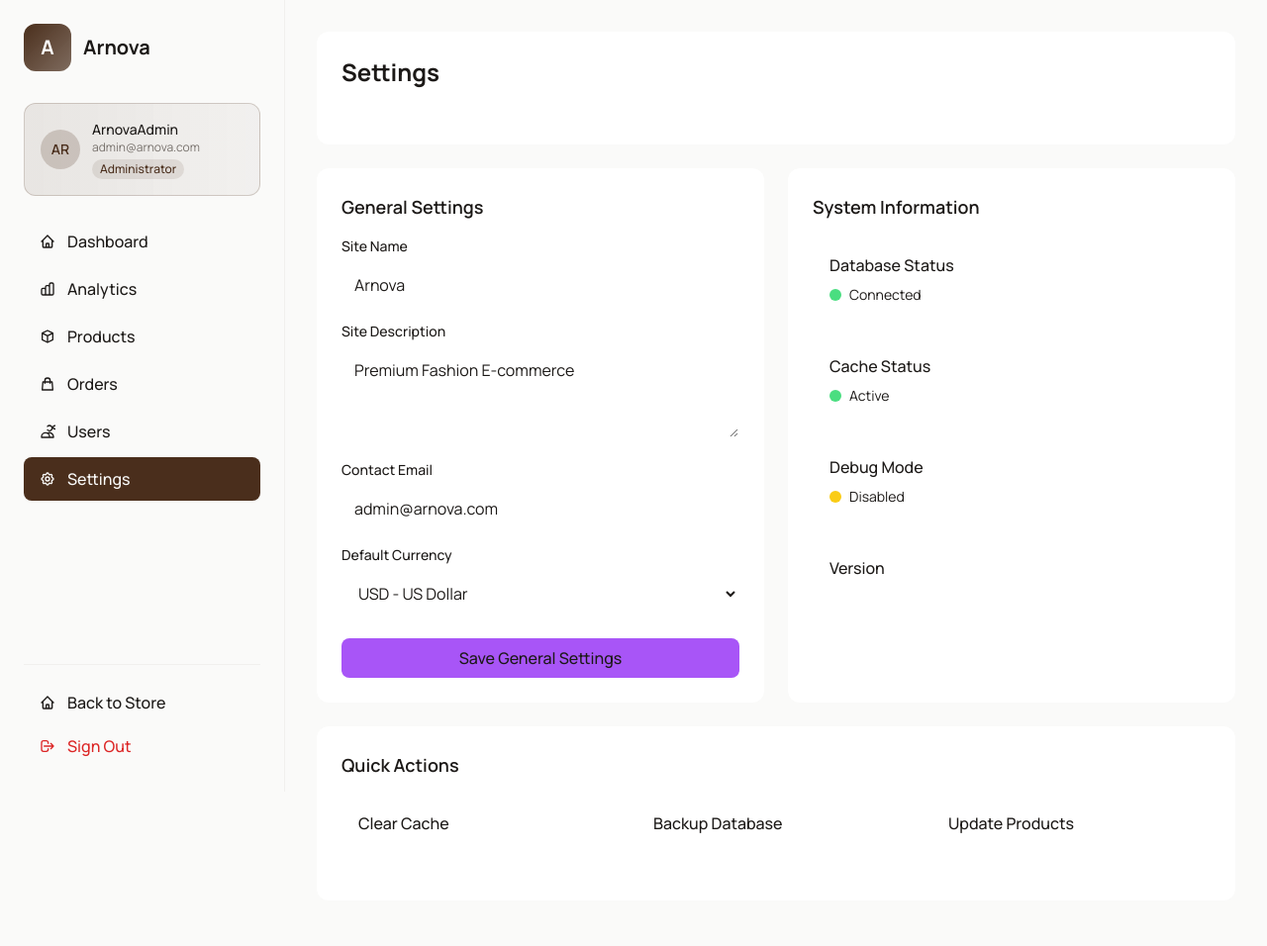
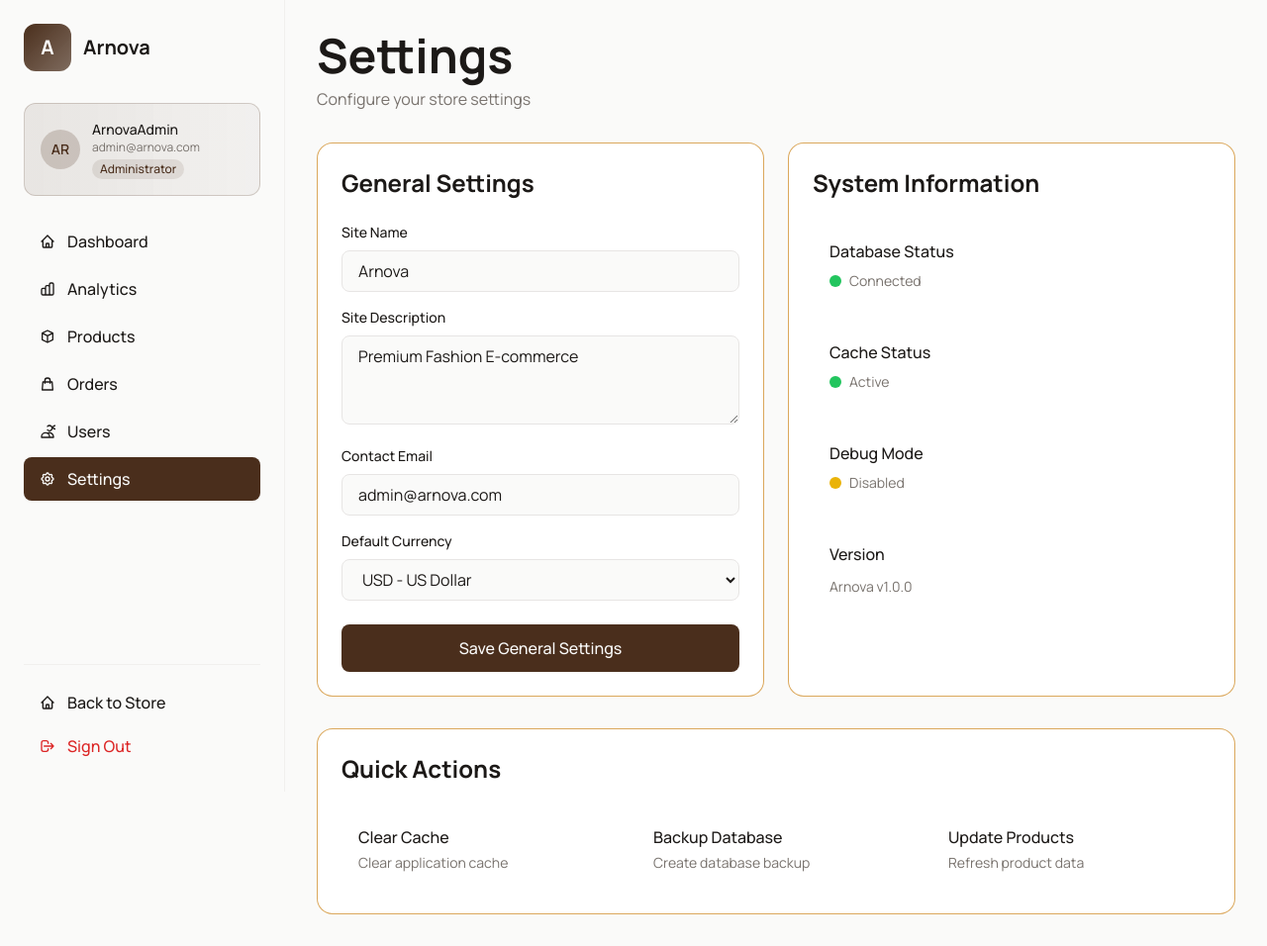
Before and after one commit to shopify-kenya/Arnova, a Django app: page /admin/settings/ in a window 1280 px wide. Shown: the whole page at 99% size. Before the commit the page ends 842 px from the top, so only its background shows below. Run offline with Django 5.2, Linux system fonts and the light colour scheme; a user stored in the database is signed in; some libraries are stand-ins or nearby versions.

Commit message:
feat(admin): sync theme across all admin pages and remove test data
- Updated all admin templates with consistent Arnova theme (olive/brown colors)
- Replaced white/purple colors with primary/accent theme colors
- Removed test data from dashboard, analytics, orders, users, and settings pages
- Added empty state handling for all data sections
- Improved typography and spacing consistency
- Enhanced hover effects and transitions

```diff
--- a/templates/admin/settings.html
+++ b/templates/admin/settings.html
@@ -3,100 +3,100 @@
 {% block title %}Settings - Arnova Admin{% endblock %}
 
 {% block content %}
-<div class="space-y-6">
+<div class="space-y-8">
     <!-- Header -->
-    <div class="glass-strong rounded-xl p-6">
-        <h2 class="text-2xl font-bold mb-2">Settings</h2>
-        <p class="text-white/70">Configure your store settings</p>
+    <div>
+        <h1 class="text-5xl font-bold text-foreground mb-2">Settings</h1>
+        <p class="text-muted-foreground">Configure your store settings</p>
     </div>
 
     <!-- Settings Form -->
     <div class="grid grid-cols-1 lg:grid-cols-2 gap-6">
         <!-- General Settings -->
-        <div class="glass-strong rounded-xl p-6">
-            <h3 class="text-lg font-semibold mb-4">General Settings</h3>
+        <div class="glass-strong rounded-2xl p-6 acrylic-card">
+            <h3 class="text-2xl font-bold text-foreground mb-6">General Settings</h3>
             <form method="post">
                 {% csrf_token %}
                 <div class="space-y-4">
                     <div>
-                        <label class="block text-sm font-medium mb-2">Site Name</label>
+                        <label class="block text-sm font-medium text-foreground mb-2">Site Name</label>
                         <input type="text" name="site_name" value="{{ site_name }}"
-                               class="w-full px-3 py-2 bg-white/10 border border-white/20 rounded-lg focus:outline-none focus:border-purple-400">
+                               class="w-full px-4 py-2 bg-background border border-border rounded-lg focus:outline-none focus:border-primary focus:ring-1 focus:ring-primary">
                     </div>
                     <div>
-                        <label class="block text-sm font-medium mb-2">Site Description</label>
+                        <label class="block text-sm font-medium text-foreground mb-2">Site Description</label>
                         <textarea name="site_description" rows="3"
-                                  class="w-full px-3 py-2 bg-white/10 border border-white/20 rounded-lg focus:outline-none focus:border-purple-400">{{ site_description }}</textarea>
+                                  class="w-full px-4 py-2 bg-background border border-border rounded-lg focus:outline-none focus:border-primary focus:ring-1 focus:ring-primary">{{ site_description }}</textarea>
                     </div>
                     <div>
-                        <label class="block text-sm font-medium mb-2">Contact Email</label>
+                        <label class="block text-sm font-medium text-foreground mb-2">Contact Email</label>
                         <input type="email" name="contact_email" value="{{ contact_email }}"
-                               class="w-full px-3 py-2 bg-white/10 border border-white/20 rounded-lg focus:outline-none focus:border-purple-400">
+                               class="w-full px-4 py-2 bg-background border border-border rounded-lg focus:outline-none focus:border-primary focus:ring-1 focus:ring-primary">
                     </div>
                     <div>
-                        <label class="block text-sm font-medium mb-2">Default Currency</label>
+                        <label class="block text-sm font-medium text-foreground mb-2">Default Currency</label>
                         <select name="default_currency"
-                                class="w-full px-3 py-2 bg-white/10 border border-white/20 rounded-lg focus:outline-none focus:border-purple-400">
+                                class="w-full px-4 py-2 bg-background border border-border rounded-lg focus:outline-none focus:border-primary focus:ring-1 focus:ring-primary">
                             <option value="USD" {% if default_currency == 'USD' %}selected{% endif %}>USD - US Dollar</option>
                             <option value="KES" {% if default_currency == 'KES' %}selected{% endif %}>KES - Kenyan Shilling</option>
                             <option value="EUR" {% if default_currency == 'EUR' %}selected{% endif %}>EUR - Euro</option>
                         </select>
                     </div>
                 </div>
-                <button type="submit" class="w-full bg-purple-500 hover:bg-purple-600 py-2 rounded-lg font-medium mt-6">
+                <button type="submit" class="w-full bg-primary hover:bg-primary/90 text-primary-foreground py-3 rounded-lg font-medium mt-6 transition-colors">
                     Save General Settings
                 </button>
             </form>
         </div>
 
         <!-- System Information -->
-        <div class="glass-strong rounded-xl p-6">
-            <h3 class="text-lg font-semibold mb-4">System Information</h3>
+        <div class="glass-strong rounded-2xl p-6 acrylic-card">
+            <h3 class="text-2xl font-bold text-foreground mb-6">System Information</h3>
             <div class="space-y-4">
-                <div class="glass rounded-lg p-4">
-                    <h4 class="font-medium mb-2">Database Status</h4>
+                <div class="glass rounded-xl p-4">
+                    <h4 class="font-medium text-foreground mb-2">Database Status</h4>
                     <div class="flex items-center">
-                        <div class="w-3 h-3 bg-green-400 rounded-full mr-2"></div>
-                        <span class="text-sm">Connected</span>
+                        <div class="w-3 h-3 bg-green-500 rounded-full mr-2"></div>
+                        <span class="text-sm text-muted-foreground">Connected</span>
                     </div>
                 </div>
-                <div class="glass rounded-lg p-4">
-                    <h4 class="font-medium mb-2">Cache Status</h4>
+                <div class="glass rounded-xl p-4">
+                    <h4 class="font-medium text-foreground mb-2">Cache Status</h4>
                     <div class="flex items-center">
-                        <div class="w-3 h-3 bg-green-400 rounded-full mr-2"></div>
-                        <span class="text-sm">Active</span>
+                        <div class="w-3 h-3 bg-green-500 rounded-full mr-2"></div>
+                        <span class="text-sm text-muted-foreground">Active</span>
                     </div>
                 </div>
-                <div class="glass rounded-lg p-4">
-                    <h4 class="font-medium mb-2">Debug Mode</h4>
+                <div class="glass rounded-xl p-4">
+                    <h4 class="font-medium text-foreground mb-2">Debug Mode</h4>
                     <div class="flex items-center">
-                        <div class="w-3 h-3 bg-yellow-400 rounded-full mr-2"></div>
-                        <span class="text-sm">{% if debug %}Enabled{% else %}Disabled{% endif %}</span>
+                        <div class="w-3 h-3 bg-yellow-500 rounded-full mr-2"></div>
+                        <span class="text-sm text-muted-foreground">{% if debug %}Enabled{% else %}Disabled{% endif %}</span>
                     </div>
                 </div>
-                <div class="glass rounded-lg p-4">
-                    <h4 class="font-medium mb-2">Version</h4>
-                    <span class="text-sm text-white/70">Arnova v1.0.0</span>
+                <div class="glass rounded-xl p-4">
+                    <h4 class="font-medium text-foreground mb-2">Version</h4>
+                    <span class="text-sm text-muted-foreground">Arnova v1.0.0</span>
                 </div>
             </div>
         </div>
     </div>
 
     <!-- Quick Actions -->
-    <div class="glass-strong rounded-xl p-6">
-        <h3 class="text-lg font-semibold mb-4">Quick Actions</h3>
+    <div class="glass-strong rounded-2xl p-6 acrylic-card">
+        <h3 class="text-2xl font-bold text-foreground mb-6">Quick Actions</h3>
         <div class="grid grid-cols-1 md:grid-cols-3 gap-4">
-            <button class="glass rounded-lg p-4 text-left hover:bg-white/10 transition-colors">
-                <h4 class="font-medium mb-1">Clear Cache</h4>
-                <p class="text-sm text-white/70">Clear application cache</p>
+            <button class="glass rounded-xl p-4 text-left hover:bg-muted/50 transition-colors group">
+                <h4 class="font-medium text-foreground mb-1 group-hover:text-primary">Clear Cache</h4>
+                <p class="text-sm text-muted-foreground">Clear application cache</p>
             </button>
-            <button class="glass rounded-lg p-4 text-left hover:bg-white/10 transition-colors">
-                <h4 class="font-medium mb-1">Backup Database</h4>
-                <p class="text-sm text-white/70">Create database backup</p>
+            <button class="glass rounded-xl p-4 text-left hover:bg-muted/50 transition-colors group">
+                <h4 class="font-medium text-foreground mb-1 group-hover:text-primary">Backup Database</h4>
+                <p class="text-sm text-muted-foreground">Create database backup</p>
             </button>
-            <button class="glass rounded-lg p-4 text-left hover:bg-white/10 transition-colors">
-                <h4 class="font-medium mb-1">Update Products</h4>
-                <p class="text-sm text-white/70">Refresh product data</p>
+            <button class="glass rounded-xl p-4 text-left hover:bg-muted/50 transition-colors group">
+                <h4 class="font-medium text-foreground mb-1 group-hover:text-primary">Update Products</h4>
+                <p class="text-sm text-muted-foreground">Refresh product data</p>
             </button>
         </div>
     </div>
```
Also changed, not shown: templates/admin/analytics.html (+51 -36 lines), templates/admin/dashboard.html (+2 -27 lines), templates/admin/orders.html (+27 -27 lines), templates/admin/users.html (+30 -28 lines).
